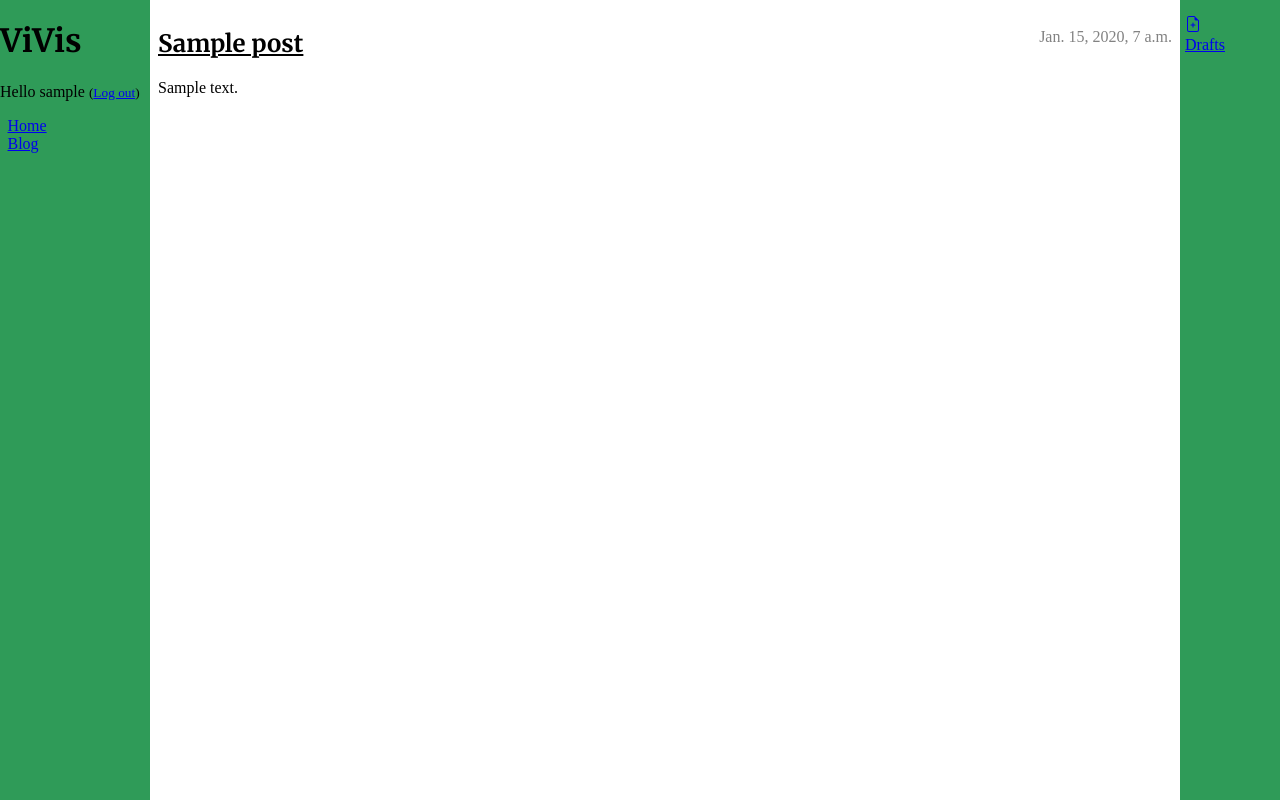
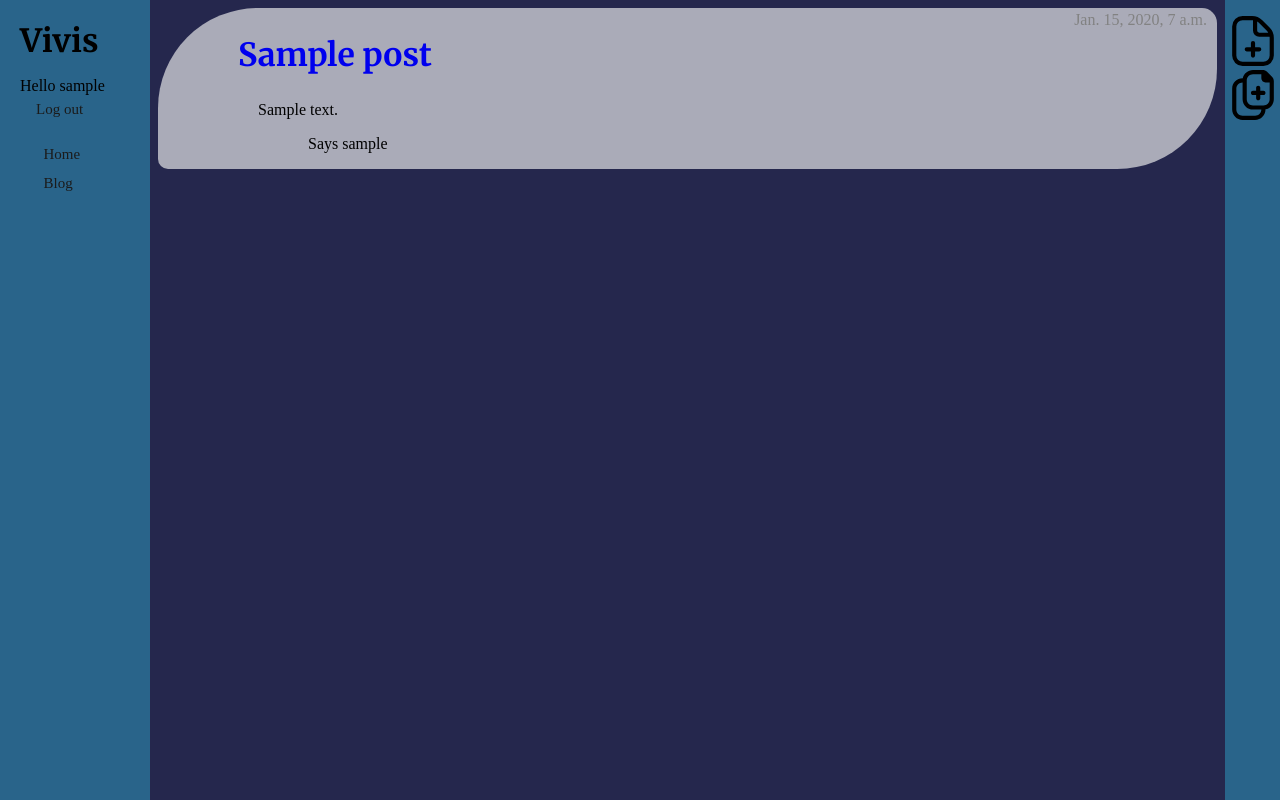
Before and after one commit to ValenValls/vv-website, a Django app: page / in a window 1280 px wide. Run offline with Django 3.2, Linux system fonts and the light colour scheme; a user stored in the database is signed in; tables that the repository leaves empty hold one stand-in row (values such as "Sample post"); some web fonts are replaced.

Commit message:
post_list cute

```diff
--- a/blog/static/css/blog.css
+++ b/blog/static/css/blog.css
@@ -4,22 +4,41 @@
     top:0;
     width: 150px;
     height: 100%;
-    background-color: rgb(47, 155, 88);
+    background-color: #29648A;
+
+}
+#sidebar h1, #sidebar p{
+    margin-left: 20px;
+    margin-bottom: 0px;
+}
+#sidebar a {
+    padding: 6px 8px 6px 16px;
+    text-decoration: none;
+    font-size: 15px;
+    color: #1b1b1b;
+    display: block;
+    margin-left: 20px;
+  }
+#sidebar a:hover {
+    color: #f1f1f1;
 }
 
 #main-content {
     margin-left: 150px;
-    width: calc(100%-200px);
+    margin-right: 55px;
     overflow: auto;
+}
+.form_with_background{
+    background-color: #AAABB8;
 }
 
 #toolbar {
     position: fixed;
     top:0;
     right: 0;
-    width: 100px;
+    width: 55px;
     height: 100%;
-    background-color: rgb(47, 155, 88);
+    background-color: #29648A;
 }
 
 ul {
@@ -44,29 +63,50 @@ h4 {
 }
 
 .post {
+
     margin-bottom: 70px;
+    background-color: #AAABB8;
+    padding: 0px;
+    border-radius: 100px 15px 100px 10px;
+    word-wrap: break-word; overflow-y: auto;
+
+
 }
 
-.post h2 a,
+
+.post h2,
 .post h2 a:visited {
-    color: #000000;
+    color: #25274D;
+    margin-left: 80px;
+    font-size: xx-large;
 }
 
+
+body{
+    background-color: #25274D;
+}
 .post > .date,
 .post > .actions {
     float: right;
-    margin-right: 100px;
+    margin-right: 10px;
+    margin-top: 3px;
+
+
 }
 
-.btn-secondary,
-.btn-secondary:visited {
-    color: #C25100;
-    background: none;
-    border-color: #C25100;
-    margin-left: 5px;
+
+
+.post-button{
+    width: 50px ;
+    height: 50px;
 }
 
-.btn-secondary:hover {
-    color: #FFFFFF;
-    background-color: #C25100;
+a {
+    text-decoration: none;
+  }
+.post-text{
+    margin-left: 100px;
 }
+.post-author{
+    margin-left: 150px;
+}
--- a/blog/templates/blog/base.html
+++ b/blog/templates/blog/base.html
@@ -2,7 +2,7 @@
 <!DOCTYPE html>
 <html>
     <head>
-        <title>ViVis</title>
+        <title>Vivis</title>
 
         <link rel="preconnect" href="https://fonts.googleapis.com">
         <link rel="preconnect" href="https://fonts.gstatic.com" crossorigin>
@@ -12,9 +12,9 @@
 
     <body>
         <div id="sidebar">
-            <h1>ViVis</h1>
+            <h1>Vivis</h1>
             {% if user.is_authenticated %}
-            <p >Hello {{ user.username }} <small>(<a href="{% url 'logout' %}">Log out</a>)</small></p>
+            <p >Hello {{ user.username }} </p> <small><a href="{% url 'logout' %}">Log out</a></small>
             {% else %}
             <a href="{% url 'login' %}">Log in </a>
             <a href="{% url 'signup' %}">Sign up new account</a>
--- a/blog/templates/blog/post_list.html
+++ b/blog/templates/blog/post_list.html
@@ -7,12 +7,13 @@
     {% if user.is_authenticated %}
 
     <ul>
-        <li><a class="post-button" href="{% url 'post_new' %}">
-                {% include './icons/file-earmark-plus.svg' %}
+        <li><a class="post-button" href="{% url 'post_new' %}" title="Make new post">
+                {% include './icons/add-document.svg' %}
             </a>
 
+
         </li>
-        <li><a class="draft-button" href="{% url 'post_draft_list' %}">Drafts</a></li>
+        <li><a class="draft-button" href="{% url 'post_draft_list' %}" title="Draft list">{% include './icons/files-medical.svg' %}</a></li>
     </ul>
 
 
@@ -25,8 +26,11 @@
         <time class="date">
             {{ post.published_date }}
         </time>
-        <h2><a href="{% url 'post_detail' pk=post.pk %}">{{ post.title }}</a></h2>
-        <p>{{ post.text|linebreaksbr }}</p>
+
+        <h2 class="post-title"><a href="{% url 'post_detail' pk=post.pk %}" >{{ post.title }}</a></h2>
+        <p class = "post-text">{{ post.text|linebreaksbr }}</p>
+        <p class="post-author">Says {{ post.author|linebreaksbr }} </p>
+
     </article>
     {% endfor %}
 </div>
--- a/blog/views.py
+++ b/blog/views.py
@@ -29,6 +29,8 @@ def post_new(request):
         if form.is_valid():
             post = form.save(commit=False)
             post.author = request.user
+            if 'post' in request.POST:
+                post.published_date = timezone.now()
             post.save()
             return redirect('post_detail', pk=post.pk)
     else:
@@ -49,6 +51,7 @@ def post_edit(request, pk):
     else:
         form = PostForm(instance=post)
     return render(request, 'blog/post_edit.html', {'form': form})
+
 @login_required
 def post_draft_list(request):
     posts = Post.objects.filter(published_date__isnull=True).order_by('created_date')
```
Also changed, not shown: blog/templates/blog/post_detail.html (+7 -6 lines), blog/templates/blog/post_draft_list.html (+7 -3 lines), blog/templates/blog/post_edit.html (+7 -3 lines), blog/templates/blog/icons/add-document.svg (added), blog/templates/blog/icons/check-circle.svg (added), blog/templates/blog/icons/file-edit.svg (added), blog/templates/blog/icons/files-medical.svg (added), blog/templates/blog/icons/trash.svg (added).
